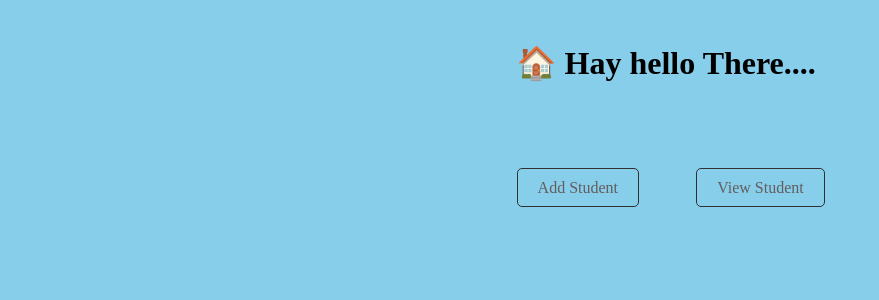
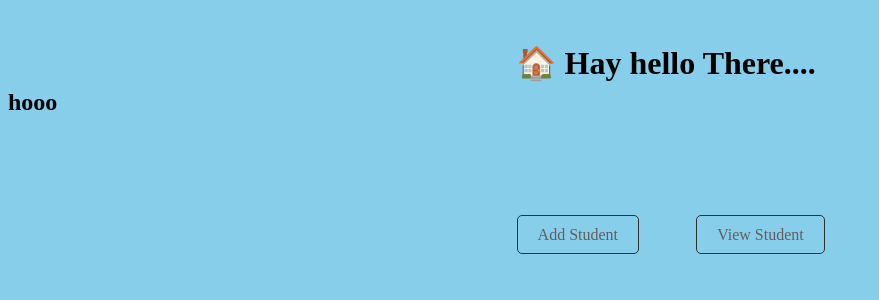
Before and after one commit to jayaprakash-118/students_login-form_using-django-, a Django app: page / in a window 1280 px wide. Shown: the top 300 px of the page, without its empty margins (0-879 px from the left). Run offline with Django 5.2, Linux system fonts and the light colour scheme.

```diff
--- a/hayapp/templates/home.html
+++ b/hayapp/templates/home.html
@@ -48,7 +48,7 @@
 </head>
 <body>
     <h1>🏠 Hay hello There.... </h1>
-
+    <h2>hooo</h2>
     <a href="{% url 'studentslist' %}"  class="button-link"> View Student</a><br><br>
     <a href="{% url 'addstudent' %}" class="button"> Add Student</a>
 
```
Also changed, not shown: hayapp/templates/tom.png (deleted).
